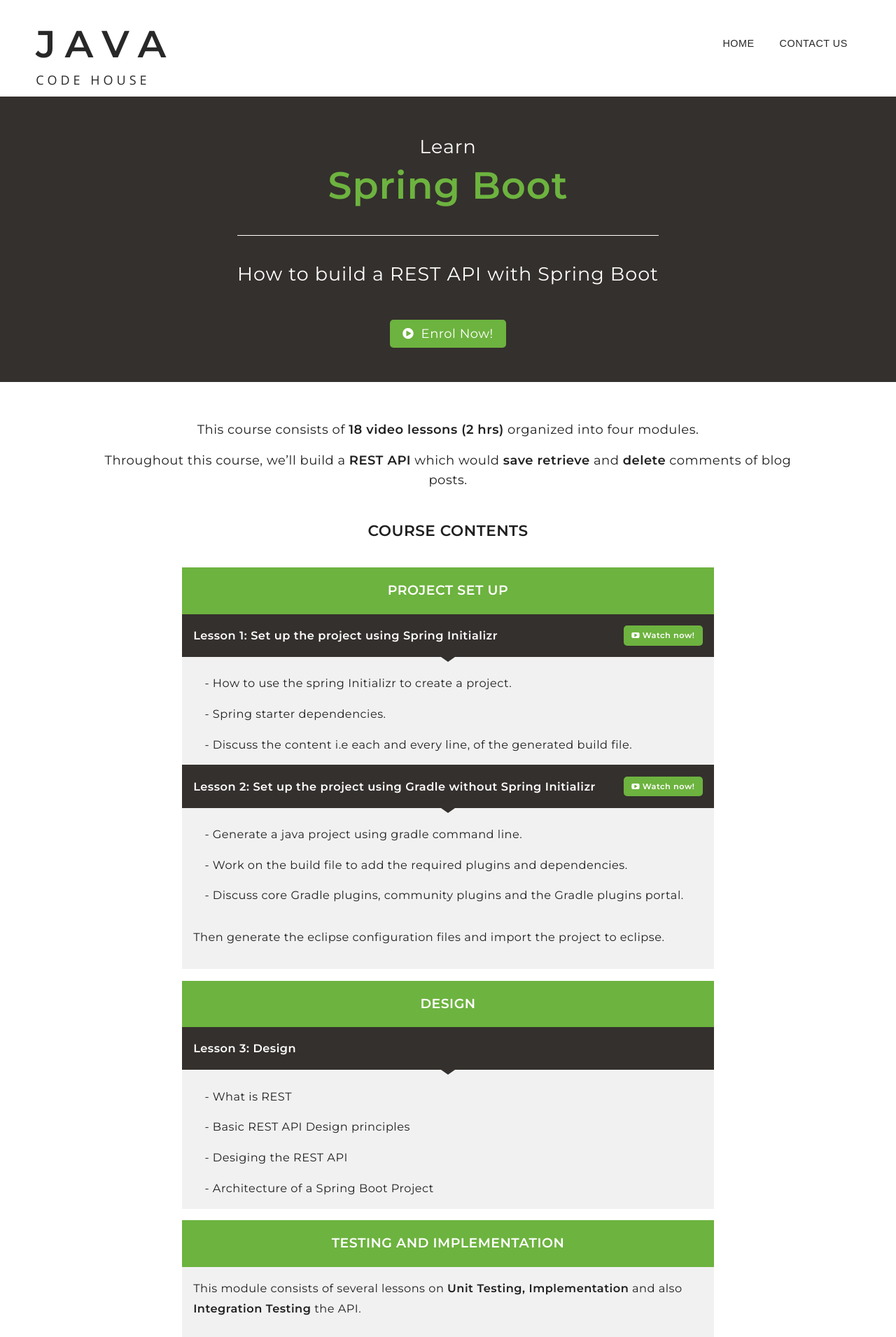
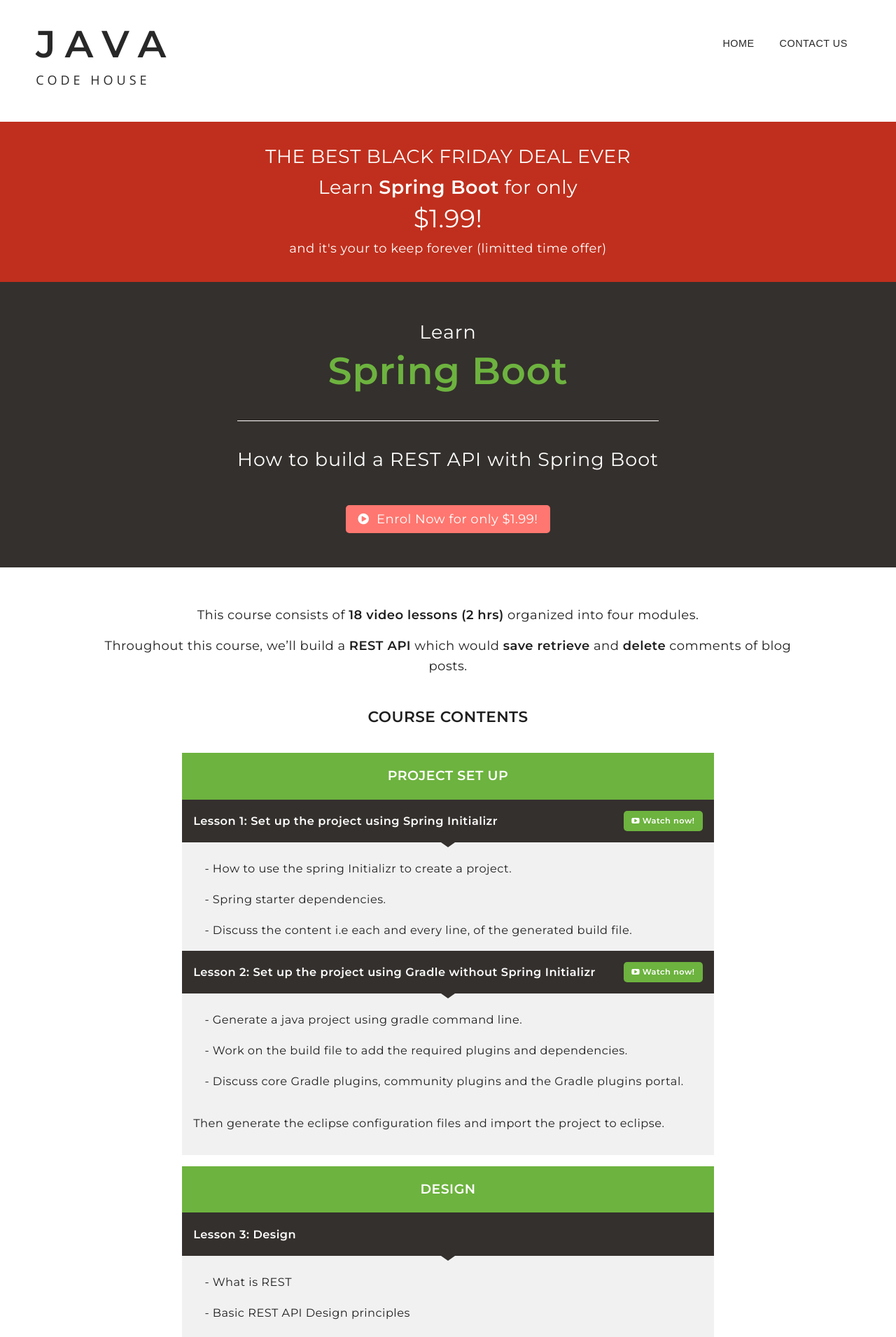
Before and after one commit to DiliniRajapaksha/DeveloperJournal, a Jekyll site: the page built from _posts/2019-11-03-the-spring-boot-course.markdown, in a window 1280 px wide. Shown: the top 1911 px of the page at 70% size. Built offline with Jekyll 4.4.1, drawn with Linux system fonts in a browser that asks for light colours; nearby versions of some CDN libraries; some of the changed text lies outside the part shown.

Commit message:
course deal

```diff
--- a/_layouts/course-page.html
+++ b/_layouts/course-page.html
@@ -3,14 +3,22 @@ layout: default2
 ---
 <article class="post sp-bt-course" markdown="1" itemscope itemtype="http://schema.org/BlogPosting">
 
+<div class="course-deal full-width center">
+	<h2>THE BEST BLACK FRIDAY DEAL EVER</h2>
+	<h1 class="">Learn <span class="bold">Spring Boot</span> for only</h1>
+	<h1 class="font-lg">$1.99!</h1>
+	<p class="">and it's your to keep forever (limitted time offer)</p>
+</div>
+
 	<header class="post-header full-width mg-bt-0 {{ page.header-style}}">
+
 		<h2 class="post-title title-sub">{{ page.title-post-pre}}</h2>
 		<h1 class="post-title bold {{page.title-style}}" itemprop="name headline">{{ page.title-post}}</h1>
 		<hr>
 		<h2 class="post-title title-sub">{{ page.title-post-sub}}</h2>
 		<div class="mg-tp-3">
 			<a class="btn-md-play" href="https://javacodehouse-training.thinkific.com/courses/spring-boot" target="_blank">
-			<i class="fa fa-play-circle" aria-hidden="true"></i>&nbsp Enrol Now!
+			<i class="fa fa-play-circle" aria-hidden="true"></i>&nbsp Enrol Now for only $1.99!
 		</a>
 		</div>
 		<time id="publish-date" datetime="{{ page.date | date_to_xmlschema }}" itemprop="datePublished"></time>
--- a/_posts/2019-11-03-the-spring-boot-course.markdown
+++ b/_posts/2019-11-03-the-spring-boot-course.markdown
@@ -344,7 +344,7 @@ E.g:
 **You would also be able to download the completed project in the last module.**
 </div>
 
-
+<!--
 # FREE LESSONS
 
 <hr class="gray">
@@ -366,4 +366,4 @@ E.g:
 {: .mg-tp-3 .mg-bt-1 .center}
 
 {% assign video = page.youtube-videos[2] %}
-{% include youtube-video.html video=video %}
+{% include youtube-video.html video=video %} -->
--- a/css/layout2.scss
+++ b/css/layout2.scss
@@ -380,7 +380,7 @@ footer{
 .btn-md-play{
 	padding: 0.5em 1em;
 	color: #ffffff;
-	background-color: var(--sp-bt-green);
+	background-color: var(--pink);
 	@include vendor-prefix(border-radius, 5px);
 	margin: 1em 0em;
 /*    font-family: roboto;
@@ -867,3 +867,12 @@ hr.gray{
   grid-area: video;
 }
 /* end video post */
+
+.course-deal{
+    margin-top: 2em;
+    margin-bottom: 0em;
+    color: #ffffff;
+    background-color: var(--red);
+    padding-top: 2em;
+    padding-bottom: 1em;
+}
```
Also changed, not shown: _drafts/2019-07-06-what-is-spring-boot.md (+7 -1 lines), _includes/ad-deal.html (added, +13 -0 lines).
